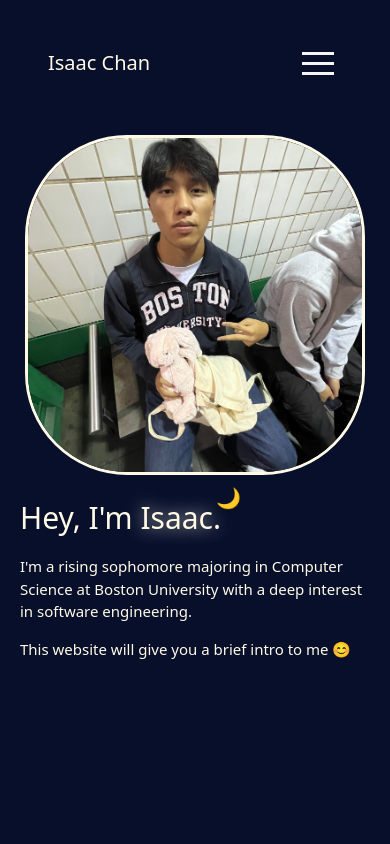
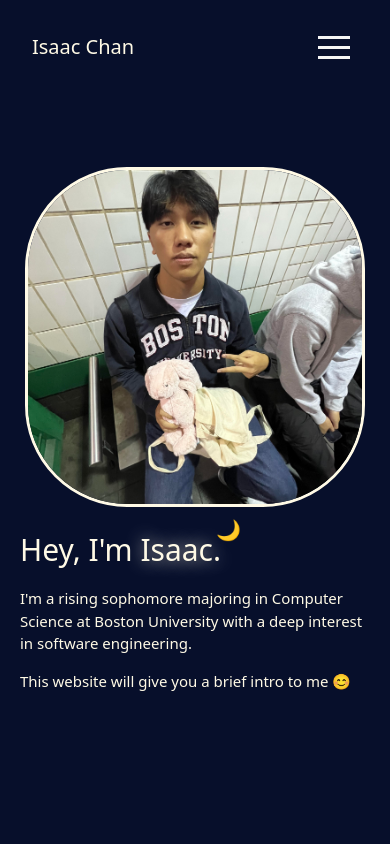
Before and after one commit to isaacchan1213/Personal-Website, a React (Vite) app: page / in a window 390 px wide. Shown: the top 844 px of the page. Built offline with nearby package versions, Linux system fonts and the light colour scheme.

Commit message:
reduced navbar, centered cover smaller screen

```diff
--- a/src/Cover.jsx
+++ b/src/Cover.jsx
@@ -3,7 +3,7 @@ import isaacPfp from './assets/isaac-chan-pfp.jpg'
 
 function Cover() {
   return (
-    <div className="mt-[-4rem] mb-[10rem] sm: max-w-[400px] md:mt-[5rem] md:mb-[22rem] flex flex-col relative md:max-w-5xl m-auto">
+    <div className="items-center max-w-[400px] md:mt-[5rem] md:mb-[22rem] flex flex-col relative md:max-w-5xl m-auto">
       <div className="mt-[4rem] flex flex-col-reverse gap-[20px] md:flex-row justify-between items-center">
         <h3 className="animate-up-down bottom-[8.5rem] left-[13.5rem] text-[20px] sm:bottom-[9.75rem] sm:left-[10.5rem] sm:text-[30px] md:top-[5.5rem] absolute md:left-[15rem] md:text-[50px] w-[70px]">🌙</h3>
         <div className='flex flex-col max-w-md gap-[15px] w-full items-center'>
--- a/src/Navbar.jsx
+++ b/src/Navbar.jsx
@@ -9,7 +9,7 @@ const Navbar = () => {
     const toggleMenu = () => setIsOpen(!isOpen);
 
     return (
-        <nav className="sticky top-0 flex justify-between items-center p-[3rem] bg-darkBlue z-[1000]">
+        <nav className="p-[2rem] sm:sticky top-0 flex justify-between items-center sm:p-[3rem] bg-darkBlue z-[1000]">
             <div className='flex justify-between w-full md:w-auto'>
                 <div className='logo'>
                     <a className="text-[20px] font-medium text-moonYellow text-nowrap" href="#home"><h2>Isaac Chan</h2></a>
```
